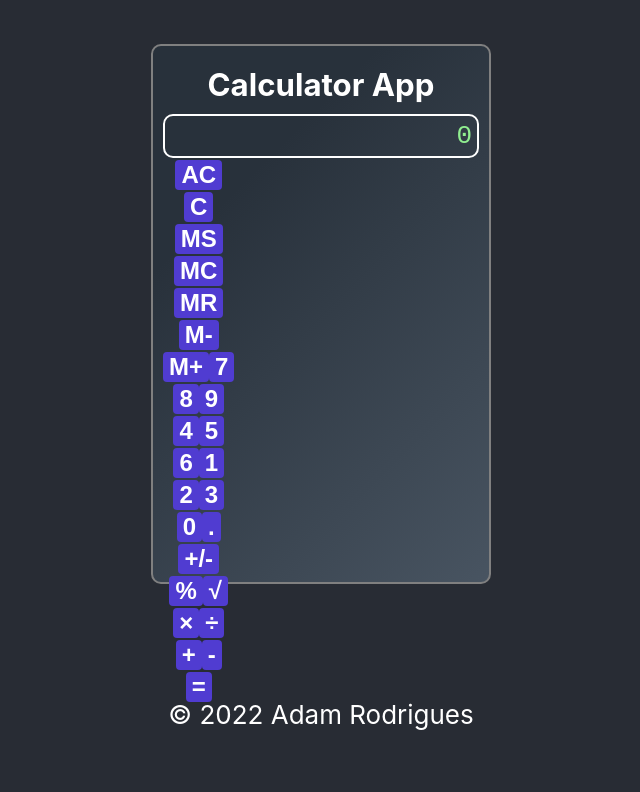
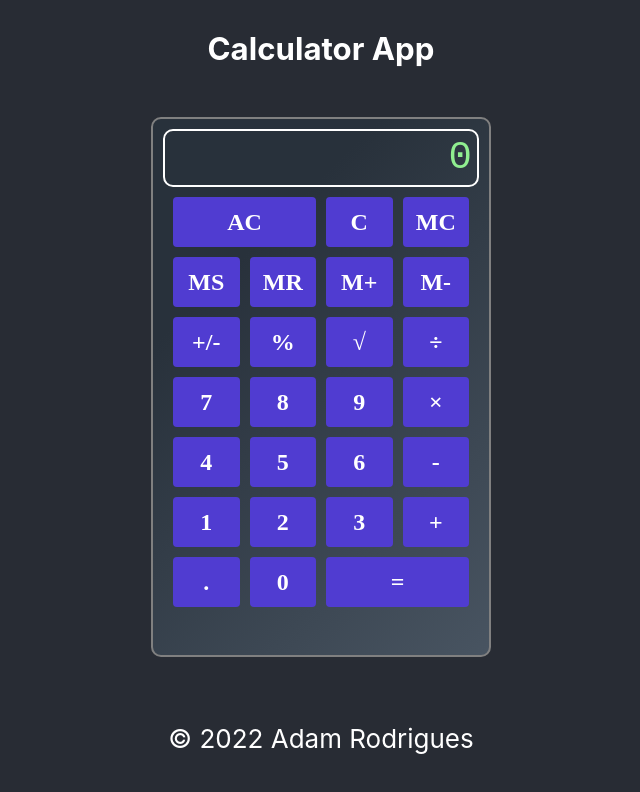
Before and after one commit to adamrodrigues11/react-calculator, a React (Create React App) app: page / in a window 1280 px wide. Shown: the top 792 px of the page, without its empty margins (319-959 px from the left). Built offline with nearby package versions, Linux system fonts and the light colour scheme.

Commit message:
all but display rounding

```diff
--- a/src/components/App.js
+++ b/src/components/App.js
@@ -13,10 +13,24 @@ function App() {
   const [operator, setOperator] = useState("");
   const [operandB, setOperandB] = useState("");
 
+  // const MAX_DISPLAY_LENGTH = 14;
+
+  // function roundToFit(operand) {
+  //   const operandFlt = parseFloat(operand);
+  //   const operandWholeNum = Math.round(operandFlt);
+  //   const maxDecimalPlaces = MAX_DISPLAY_LENGTH - operandWholeNum.length - 1;
+  //   if (maxDecimalPlaces < 0) {
+  //     return "Error";
+  //   }
+  //   return +parseFloat(operand).toFixed(maxDecimalPlaces).toString();
+  // }
+  const display = operandB ? operandB :
+    operator ? operator : operandA
+
   function updateOperandB(value) {
     if (value !== "." || !operandB.includes(".")) {
-      setOperandB(operandB + value);
-    }
+          setOperandB(operandB + value);
+      }
   }
 
   function updateOperandA(value) {
@@ -35,7 +49,7 @@ function App() {
   function evaluateExpression() {
     const operandsFloat = [
       parseFloat(operandA),
-      operandB ? parseFloat(operandB) : 0
+      operandB ? parseFloat(operandB) : 0.0
     ];
     let result;
     switch (operator) {
@@ -50,6 +64,9 @@ function App() {
         break;
       case "/":
         result = operandsFloat[0] / operandsFloat[1];
+        break;
+      default: // case where no operator enterred
+        result = operandsFloat[0];
         break;
     }
     if (isNaN(result) || !isFinite(result)) {
@@ -96,8 +113,9 @@ function App() {
         setMemory(0);
         break;
       case "Memory Recall":
-        operandB ? setOperandB(memory.toString()) :
-          setOperandA(memory.toString());
+        const rounded = +memory.toFixed(5);
+        operandB ? setOperandB(rounded.toString()) :
+          setOperandA(rounded.toString());
         break;
       case "Memory Subtract":
         setMemory(memory - activeOperandFlt);
@@ -109,7 +127,8 @@ function App() {
   }
 
   function percent(operand) {
-    return (parseFloat(operand) / 100.0).toString();
+    const result = parseFloat(operand) / 100.0;
+    return result.toString();
   }
 
   function sqrt(operand) {
@@ -176,7 +195,7 @@ function App() {
       />
   )
     return(
-      <div>{buttons}</div>
+      <div className="buttonArea">{buttons}</div>
     );
   }
 
@@ -185,16 +204,14 @@ function App() {
   }, [])
 
   return (
-    <div className="wrapper">
-      <div className="calculator">
+      <div className="pageWrapper">
         <Header title={"Calculator App"}/>
-        <Display text={ operandA + operator + operandB }/>
-        <div className="buttonArea">
-        {createButtons()}
+        <div className="calculatorWrapper">
+          <Display text={display}/>
+          {createButtons()}
         </div>
+        <Footer author={"Adam Rodrigues"}/>
       </div>
-      <Footer author={"Adam Rodrigues"}/>
-    </div>
   );
 }
 
--- a/src/components/Button.js
+++ b/src/components/Button.js
@@ -1,5 +1,4 @@
 import React from 'react'
-import styles from '../styles/Button.module.css';
 
 function Button( {dataType, className, value, text, handleButtonClicked} ) {
   const handleClick = (e) => {
@@ -7,7 +6,14 @@ function Button( {dataType, className, value, text, handleButtonClicked} ) {
   }
 
   return (
-      <button data-type={dataType} className={ "button " + className} value={value} text={text} onClick={handleClick}>{text}</button>
+        <button
+          data-type={dataType}
+          className={className}
+          value={value}
+          text={text}
+          onClick={handleClick}>
+            {text}
+        </button>
   );
 }
 
--- a/src/components/Header.js
+++ b/src/components/Header.js
@@ -3,7 +3,7 @@ import styles from '../styles/Header.module.css'
 
 function Header({ title }) {
   return (
-    <header className={styles.Header}><h1>{title}</h1></header>
+    <header className={styles.header}><h1>{title}</h1></header>
   );
 }
 
--- a/src/styles/App.css
+++ b/src/styles/App.css
@@ -1,4 +1,4 @@
-.wrapper{
+.pageWrapper{
   box-sizing: border-box;
   text-align: center;
   background-color: #282c34;
@@ -16,7 +16,7 @@
   box-sizing: inherit;
 }
 
-.calculator {
+.calculatorWrapper {
   padding: 10px;
   width: 340px;
   height: 540px;
@@ -27,10 +27,140 @@
 }
 
 .buttonArea {
+  padding: 10px;
   width: 100%;
-  height: calc(100% - 110px);
+  height: calc(100% - 120px);
   display: grid;
   grid-template-columns: repeat(4, 1fr);
-  grid-template-rows: repeat(5, 1fr);
+  grid-template-areas:
+  "ac       ac        c            mc"
+  "ms       mr        m-plus       m-minus"
+  "sign     percent   square-root  divide"
+  "seven    eight     nine         multiply"
+  "four     five      six          subtract"
+  "one      two       three        add"
+  "decimal  zero      equal        equal";
   grid-gap: 10px;
 }
+
+button {
+  border: none;
+  width: 100%;
+  background-color: rgb(80, 60, 209);
+  font-size: 24px;
+  color: rgb(255, 255, 255);
+  font-weight: bold;
+  cursor: pointer;
+  border-radius: 4px;
+  outline: none;
+  height: 50px;
+  font-family: 'Enriqueta', serif;
+}
+
+.ac {
+grid-area: ac;
+}
+
+.c {
+grid-area: c;
+}
+
+.c {
+grid-area: c;
+}
+
+.mc {
+grid-area: mc;
+}
+
+.ms {
+grid-area: ms;
+}
+
+.mr {
+grid-area: mr;
+}
+
+.m-plus {
+grid-area: m-plus
+}
+
+.m-minus {
+grid-area: m-minus;
+}
+
+.sign {
+grid-area: sign;
+}
+
+.percent {
+grid-area: percent;
+}
+
+.square-root {
+grid-area: square-root;
+}
+
+.divide {
+grid-area: divide;
+}
+
+.multiply {
+grid-area: multiply;
+}
+
+.add {
+grid-area: add;
+}
+
+.subtract {
+grid-area: subtract;
+}
+
+.equal {
+grid-area: equal;
+}
+
+.decimal {
+grid-area: decimal;
+}
+
+.zero {
+grid-area: zero;
+}
+
+.one {
+grid-area: one;
+}
+
+.two {
+grid-area: two;
+}
+
+.three {
+grid-area: three;
+}
+
+.four {
+grid-area: four;
+}
+
+.five {
+grid-area: five;
+}
+
+.six {
+grid-area: six;
+}
+
+.seven {
+grid-area: seven;
+}
+
+.eight {
+grid-area: eight;
+}
+
+.nine {
+grid-area: nine;
+}
--- a/src/styles/Button.module.css
+++ /dev/null
@@ -1,10 +0,0 @@
-button {
-    border: none;
-    background-color: rgb(80, 60, 209);
-    font-size: 24px;
-    color: rgb(255, 255, 255);
-    font-weight: bold;
-    cursor: pointer;
-    border-radius: 4px;
-    outline: none;
-}
--- a/src/styles/Display.module.css
+++ b/src/styles/Display.module.css
@@ -3,10 +3,12 @@
     width: 100%;
     border: solid white 2px;
     border-radius: 10px;
+    min-height: 40px;
 }
 
 .display p {
     color: lightgreen;
+    font-size: 1.5em;
     text-align: right;
     padding: 5px;
     margin: 0;
--- a/src/styles/Header.module.css
+++ b/src/styles/Header.module.css
@@ -1,4 +1,4 @@
-.Header h1 {
+.header h1 {
     font-size: 1.2em;
     padding: 10px;
     margin: 0;
--- a/src/styles/index.css
+++ b/src/styles/index.css
@@ -11,3 +11,15 @@ code {
   font-family: source-code-pro, Menlo, Monaco, Consolas, 'Courier New',
     monospace;
 }
+
+.ac {
+  grid-area: ac;
+}
+
+.c {
+  grid-area: c;
+}
+
+.c {
+  grid-area: c;
+}
```
